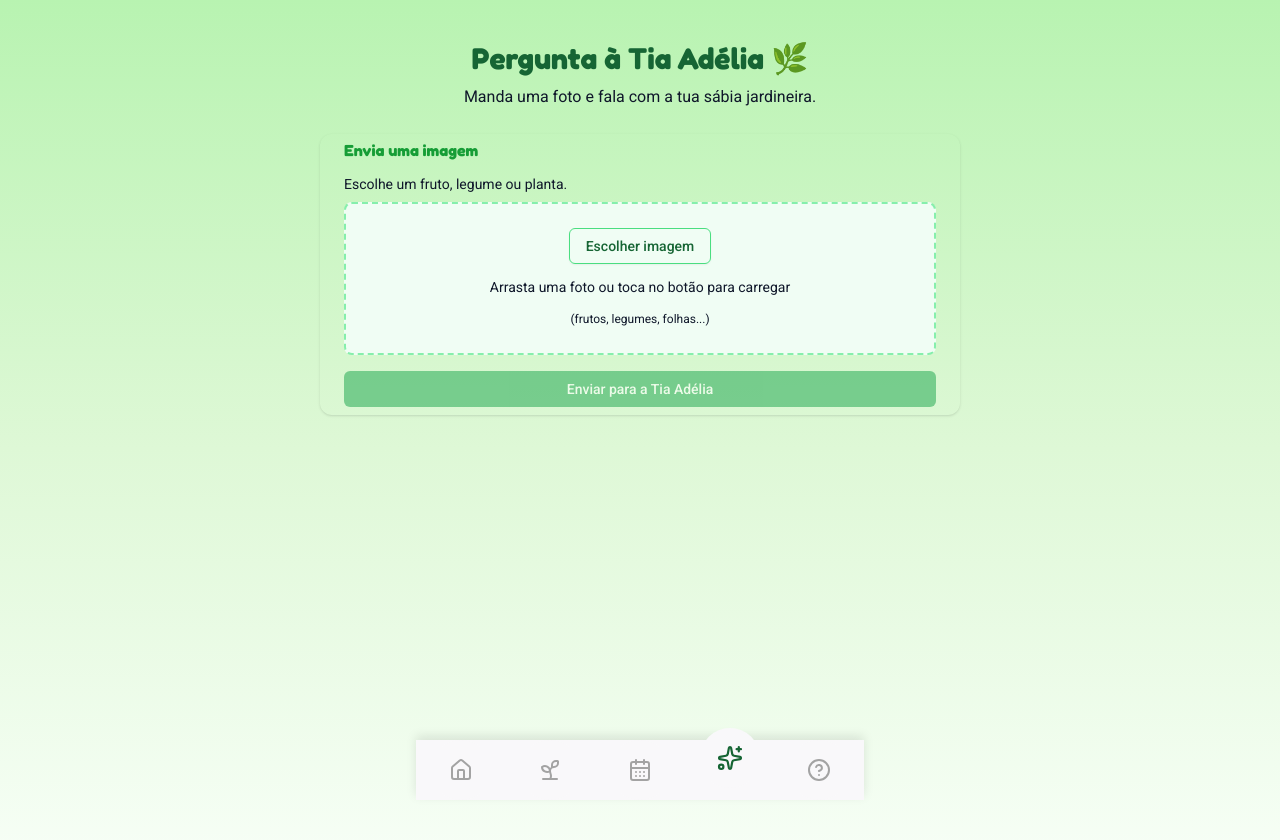
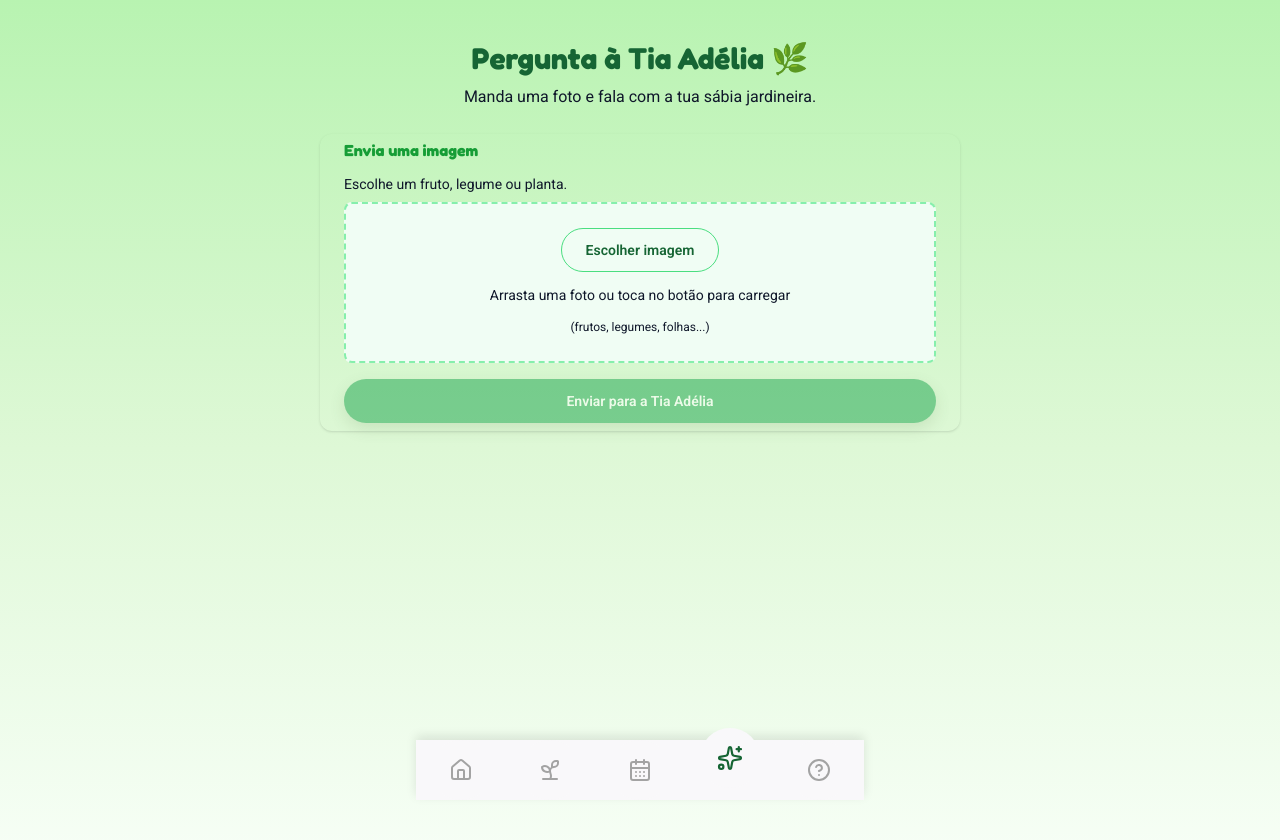
Before and after one commit to Diogo96ferreira/smart-garden, a Next.js app: page /ai in a window 1280 px wide. Shown: the top 840 px of the page. Built offline with nearby package versions, Linux system fonts and the light colour scheme.

Commit message:
Restyling web app

```diff
--- a/src/components/ui/button.tsx
+++ b/src/components/ui/button.tsx
@@ -1,58 +1,83 @@
+'use client';
+
 import * as React from 'react';
-import { Slot } from '@radix-ui/react-slot';
-import { cva, type VariantProps } from 'class-variance-authority';
-
 import { cn } from '@/lib/utils';
 
-const buttonVariants = cva(
-  "inline-flex items-center justify-center gap-2 whitespace-nowrap rounded-md text-sm font-medium transition-colors duration-150 disabled:pointer-events-none disabled:opacity-50 [&_svg]:pointer-events-none [&_svg:not([class*='size-'])]:size-4 shrink-0 [&_svg]:shrink-0 outline-none focus-visible:border-ring focus-visible:ring-ring/50 focus-visible:ring-[3px] aria-invalid:ring-destructive/20 dark:aria-invalid:ring-destructive/40 aria-invalid:border-destructive",
-  {
-    variants: {
-      variant: {
-        default: 'bg-primary text-primary-foreground hover:bg-primary/90',
-        destructive:
-          'bg-destructive text-white hover:bg-destructive/90 focus-visible:ring-destructive/20 dark:focus-visible:ring-destructive/40 dark:bg-destructive/60',
-        outline:
-          'border bg-background shadow-xs hover:bg-accent hover:text-accent-foreground dark:bg-input/30 dark:border-input dark:hover:bg-input/50',
-        secondary: 'bg-secondary text-secondary-foreground hover:bg-secondary/80',
-        ghost: 'hover:bg-accent hover:text-accent-foreground dark:hover:bg-accent/50',
-        link: 'text-primary underline-offset-4 hover:underline',
-      },
-      size: {
-        default: 'h-9 px-4 py-2 has-[>svg]:px-3',
-        sm: 'h-8 rounded-md gap-1.5 px-3 has-[>svg]:px-2.5',
-        lg: 'h-10 rounded-md px-6 has-[>svg]:px-4',
-        icon: 'size-9',
-        'icon-sm': 'size-8',
-        'icon-lg': 'size-10',
-      },
-    },
-    defaultVariants: {
-      variant: 'default',
-      size: 'default',
-    },
+type ButtonVariant = 'primary' | 'secondary' | 'ghost' | 'tonal' | 'destructive' | 'outline';
+type ButtonSize = 'sm' | 'md' | 'lg';
+
+export type ButtonProps = React.ButtonHTMLAttributes<HTMLButtonElement> & {
+  variant?: ButtonVariant;
+  size?: ButtonSize;
+  icon?: React.ReactNode;
+  loading?: boolean;
+};
+
+const variantClasses: Record<ButtonVariant, string> = {
+  primary:
+    'bg-gradient-to-r from-[#4c6b3a] to-[#5b7f49] text-white font-semibold shadow-[0_6px_16px_rgba(76,107,58,0.28)] hover:from-[#3f5c31] hover:to-[#4c6b3a] focus-visible:ring-[rgba(76,107,58,0.45)]',
+  tonal: `
+    bg-[var(--color-primary-soft)]
+    text-[var(--color-primary-strong)]
+    hover:bg-[#c7e4d2]
+    focus-visible:ring-[var(--color-primary)]
+  `,
+  secondary: `
+    bg-[var(--color-surface-muted)]
+    text-[var(--color-text)]
+    hover:bg-[var(--color-surface-strong)]
+    focus-visible:ring-[var(--color-border)]
+  `,
+  outline: `
+    border border-[var(--color-border)]
+    text-[var(--color-text)]
+    hover:border-[var(--color-primary)]
+    hover:text-[var(--color-primary-strong)]
+    focus-visible:ring-[var(--color-primary)]
+  `,
+  ghost: `
+    text-[var(--color-text-muted)]
+    hover:bg-[var(--color-surface-muted)]
+    focus-visible:ring-[var(--color-border)]
+  `,
+  destructive: `
+    bg-[#d64545] text-white
+    hover:bg-[#b83636]
+    focus-visible:ring-[#d64545]
+  `,
+};
+
+const sizeClasses: Record<ButtonSize, string> = {
+  sm: 'h-9 rounded-full px-4 text-sm',
+  md: 'h-11 rounded-full px-6 text-sm',
+  lg: 'h-14 rounded-2xl px-8 text-base',
+};
+
+export const Button = React.forwardRef<HTMLButtonElement, ButtonProps>(
+  (
+    { className, variant = 'primary', size = 'md', icon, loading, children, disabled, ...props },
+    ref,
+  ) => {
+    return (
+      <button
+        ref={ref}
+        className={cn(
+          'inline-flex items-center justify-center gap-2 font-semibold transition-all focus-visible:ring-2 focus-visible:ring-offset-2 focus-visible:ring-offset-[var(--color-surface)] focus-visible:outline-none disabled:cursor-not-allowed disabled:opacity-50',
+          variantClasses[variant],
+          sizeClasses[size],
+          className,
+        )}
+        disabled={disabled ?? loading}
+        {...props}
+      >
+        {loading && (
+          <span className="inline-block h-4 w-4 animate-spin rounded-full border-2 border-white/40 border-t-white" />
+        )}
+        {!loading && icon}
+        <span className="truncate">{children}</span>
+      </button>
+    );
   },
 );
 
-function Button({
-  className,
-  variant,
-  size,
-  asChild = false,
-  ...props
-}: React.ComponentProps<'button'> &
-  VariantProps<typeof buttonVariants> & {
-    asChild?: boolean;
-  }) {
-  const Comp = asChild ? Slot : 'button';
-
-  return (
-    <Comp
-      data-slot="button"
-      className={cn(buttonVariants({ variant, size, className }))}
-      {...props}
-    />
-  );
-}
-
-export { Button, buttonVariants };
+Button.displayName = 'Button';
```
